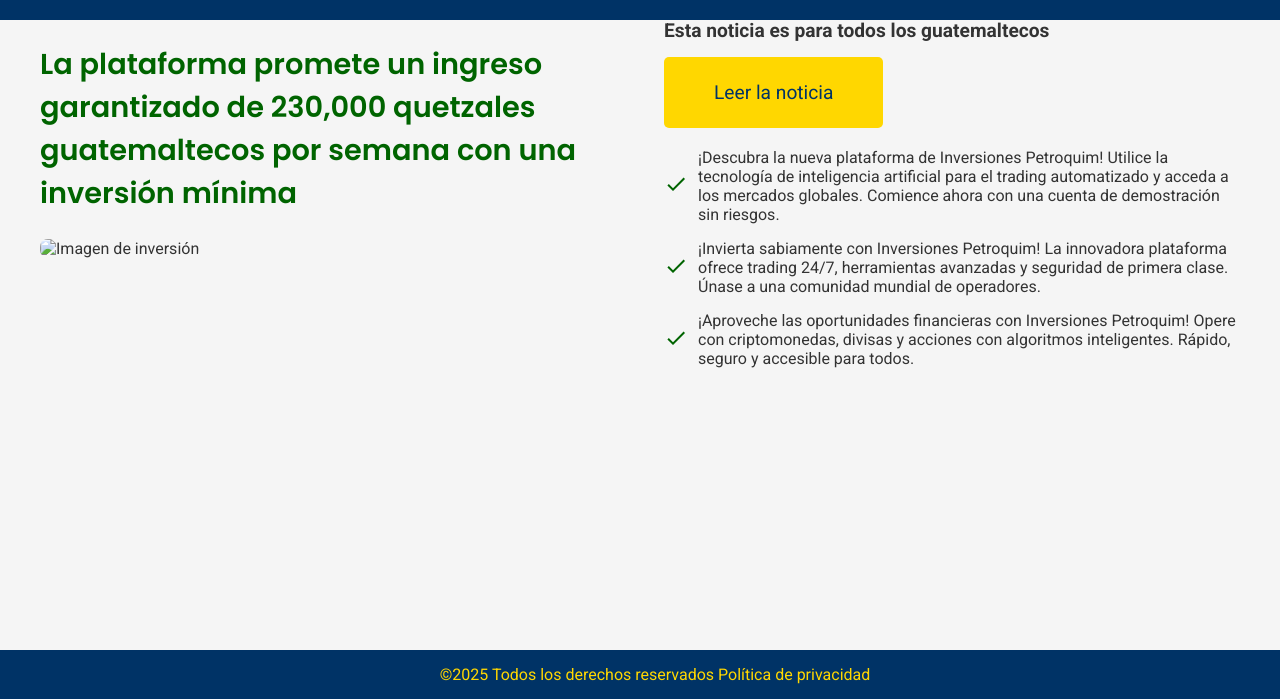
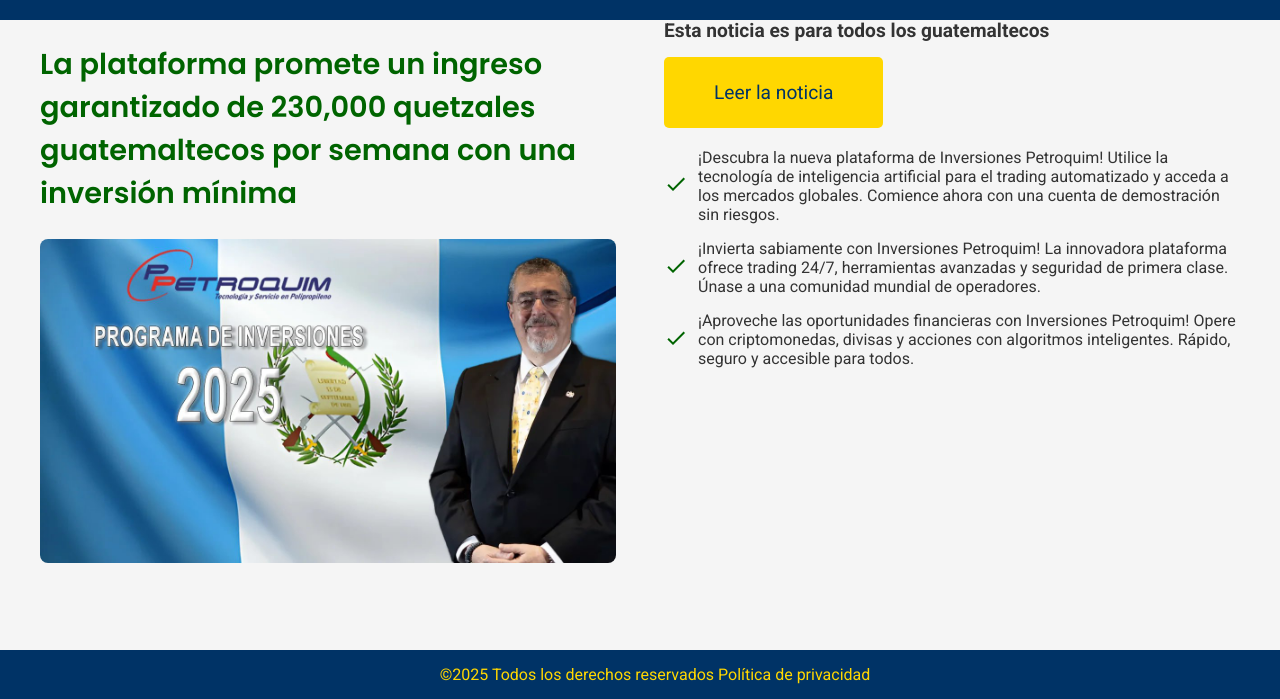
Before and after one commit to platforma-petro/guatemala, a plain HTML site: page index.html in a window 1280 px wide. Shown: the part 101-800 px from the top of the page. Drawn offline with Linux system fonts and the light colour scheme.

Commit message:
index.html

```diff
--- a/index.html
+++ b/index.html
@@ -47,7 +47,7 @@ function gtag_report_conversion(url) {
         <div class="content-wrapper">
             <div class="left-block">
                 <h2>La plataforma promete un ingreso garantizado de 230,000 quetzales guatemaltecos por semana con una inversión mínima</h2>
-                <img src="img/bg_5fa8_8.jpg" alt="Imagen de inversión">
+                <img src="img/pVqS1BY5mno.jpg" alt="Imagen de inversión">
             </div>
             <div class="right-block">
                 <form class="form">
```
